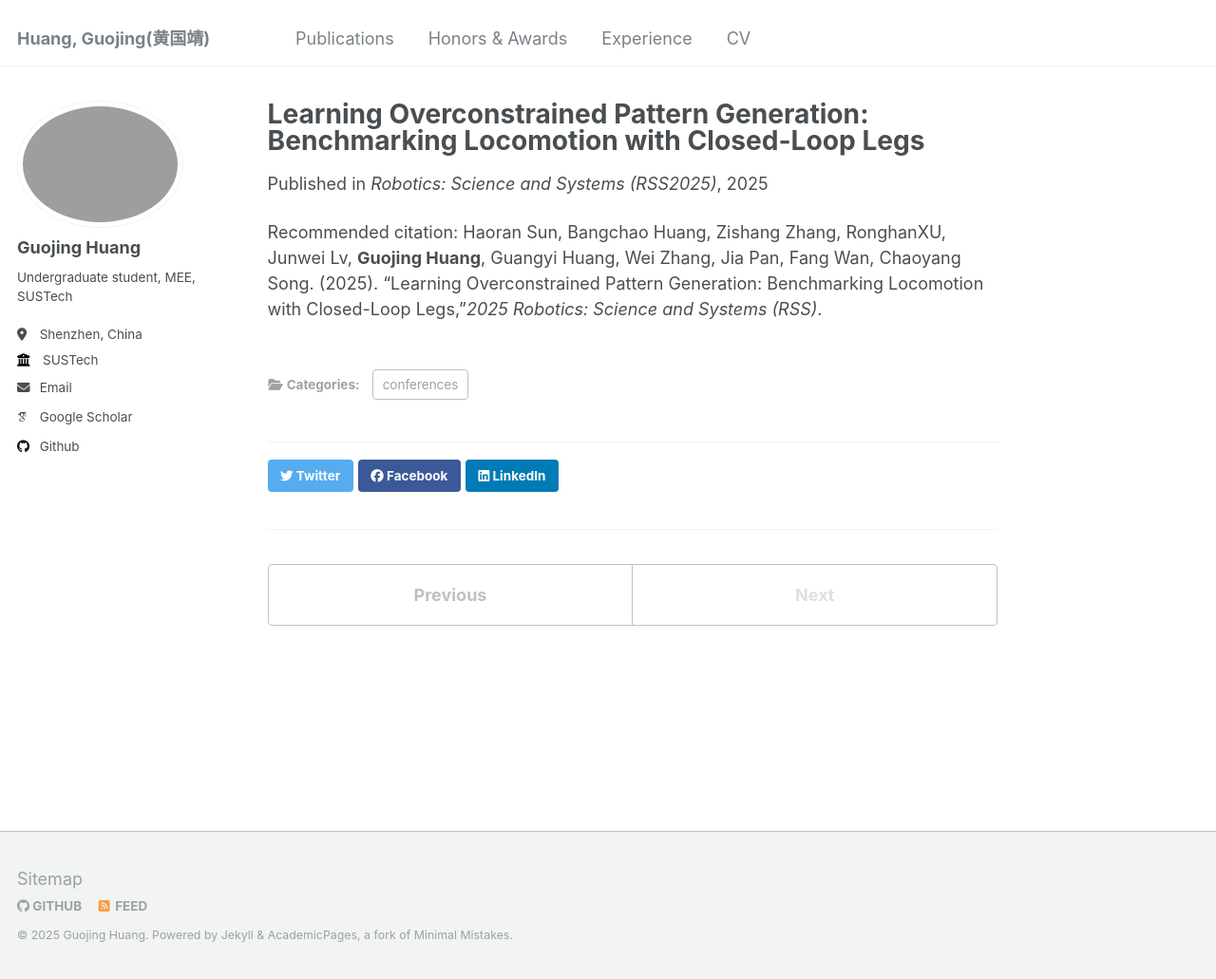
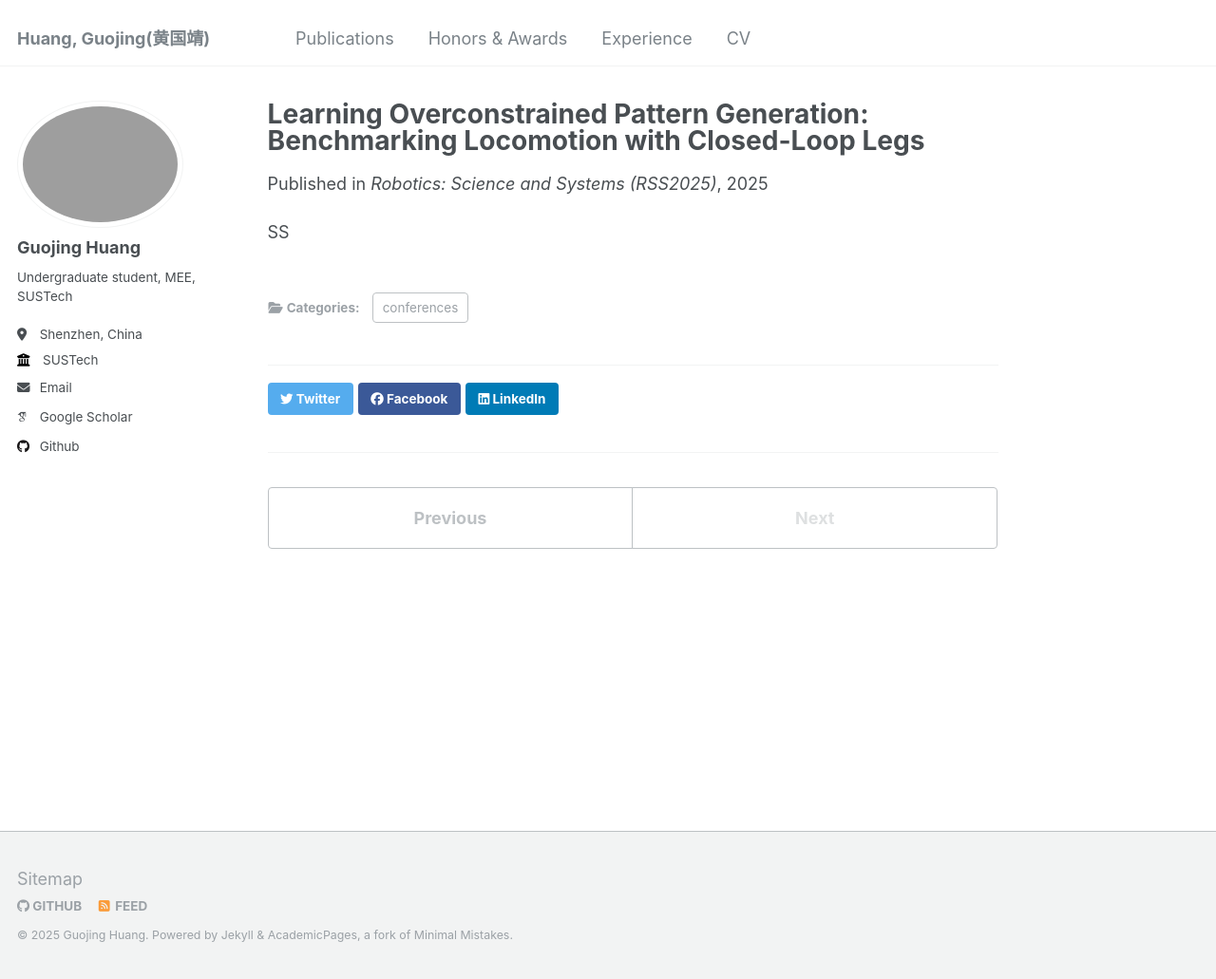
Before and after one commit to Acheng0211/acheng0211.github.io, a Jekyll site: the page built from _publications/2025-01-17-2025-RSS.md, in a window 1280 px wide and 1031 px high. Shown: the whole window at 95% size. Built offline with Jekyll 4.4.1, drawn with Linux system fonts in a browser that asks for light colours; some web fonts are replaced.

Commit message:
update: pubs

```diff
--- a/_publications/2025-01-17-2025-RSS.md
+++ b/_publications/2025-01-17-2025-RSS.md
@@ -7,4 +7,4 @@ date: 2025-01-17
 venue: 'Robotics: Science and Systems (RSS2025)'
 state: Submitted
 ---
-Recommended citation:  Haoran Sun, Bangchao Huang, Zishang Zhang, RonghanXU, Junwei Lv, **Guojing Huang**, Guangyi Huang, Wei Zhang, Jia Pan, Fang Wan, Chaoyang Song. (2025). "Learning Overconstrained Pattern Generation: Benchmarking Locomotion with Closed-Loop Legs,"<i>2025 Robotics: Science and Systems (RSS)</i>.
+<!-- Recommended citation:  Haoran Sun, Bangchao Huang, Zishang Zhang, RonghanXU, Junwei Lv, **Guojing Huang**, Guangyi Huang, Wei Zhang, Jia Pan, Fang Wan, Chaoyang Song. (2025). "Learning Overconstrained Pattern Generation: Benchmarking Locomotion with Closed-Loop Legs,"<i>2025 Robotics: Science and Systems (RSS)</i>.  -->SS
```
